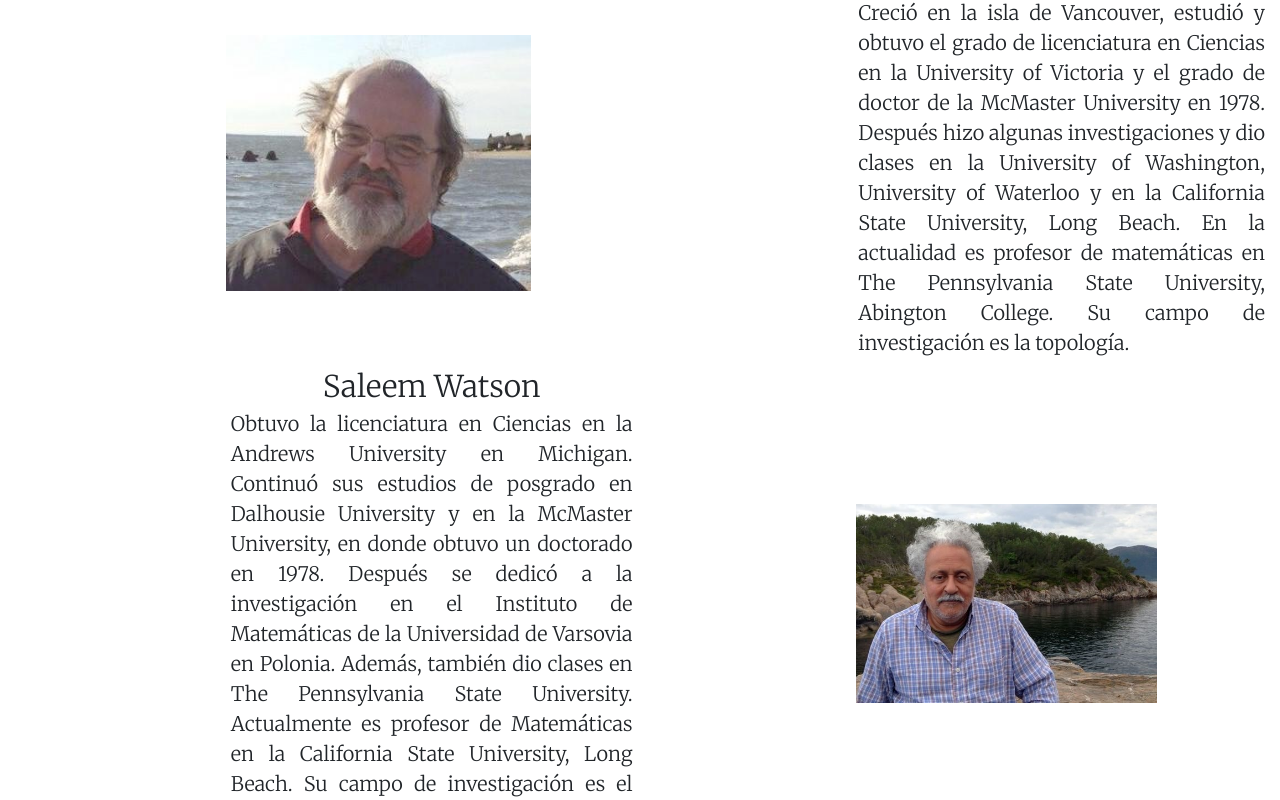
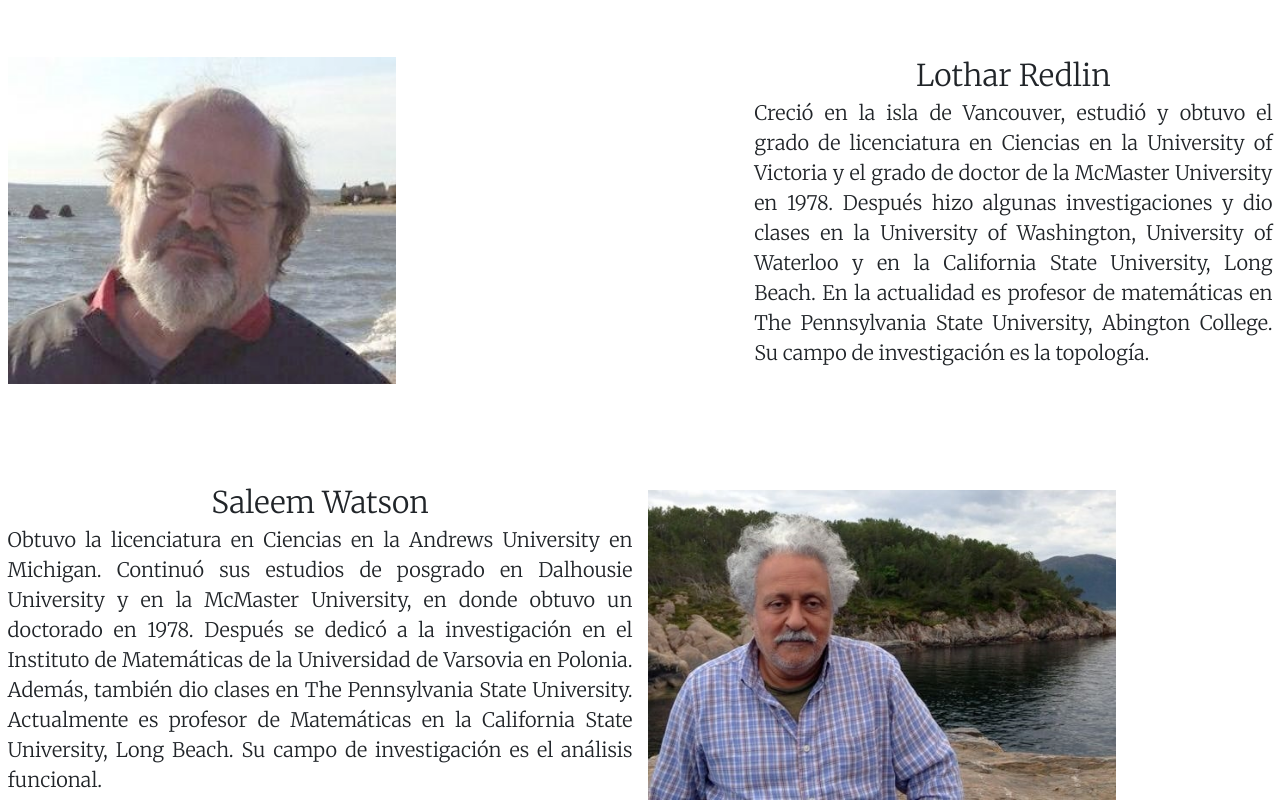
Before and after one commit to luciomolinae/proyecto-final-dw, a website: page autores.html in a window 1280 px wide. Shown: the part 725-1525 px from the top of the page. Drawn offline with nearby package versions, Linux system fonts and the light colour scheme.

Commit message:
arreglo en imágenes

```diff
--- a/autores.html
+++ b/autores.html
@@ -88,7 +88,7 @@
 
     <!-- Section Autores -->
 
-    <div class="auto-text container-fluid parallax image-1">
+    <div class="auto-text container-fluid">
       <div class="row justify-content-around">
         <div class="col offset-2">
           <section id="section-one"></section>
@@ -97,20 +97,17 @@
             Estudió en la University of Toronto y en la Stanford University, dio clases en la University of London y ahora es maestro de laMcMaster University. Su campo de investigación es el análisis armónico.Es autor de la serie mejor vendida de libros de texto de cálculo. La serie está publicada por Brooks/Cole y comprende Calculus, 5th Ed., Calculus: Early Transcendentals, 5th Ed. y Calculus: Concepts and Contexts, 3rd Ed., así como una serie de libros de texto para matemáticas de bachillerato.
             </p>
         </div>
-        <div data-aos="flip-left"
-        data-aos-easing="ease-out-cubic"
-        data-aos-duration="2000" class="col offset-2 align-self-center">
+        <div class="col offset-2 align-self-center div-foto">
           <img class="foto" src="assets/james-png.png" alt="fotografía de James Stewart">
         </div>
       </div>
+    </div>
 
 
 
-      <div class="auto-text container-fluid parallax image-2">
+      <div class="auto-text container-fluid ">
         <div class="row justify-content-around">
-        <div data-aos="flip-right"
-          data-aos-easing="ease-out-cubic"
-          data-aos-duration="2000" class="col offset-2 align-self-center">
+        <div class="col  align-self-center div-foto">
           <img class="foto" src="assets/lothar-png.png" alt="fotografía de Lothar Redlin">
           </div>
 
@@ -133,16 +130,17 @@
           </div>
 
         </div>
+      </div>
 
 
 
 
 
-        <div class="auto-text container-fluid parallax image-3">
+        <div class="auto-text container-fluid ">
           <div class="row justify-content-around">
 
 
-            <div class="col offset-2">
+            <div class="col">
               <section id="section-three"></section>
               <h2 class="text-center">Saleem Watson</h2>
               <p>Obtuvo la licenciatura en Ciencias en la Andrews University en Michigan. Continuó sus
@@ -155,9 +153,7 @@
               investigación es el análisis funcional.</p>
             </div>
 
-            <div data-aos="flip-left"
-            data-aos-easing="ease-out-cubic"
-            data-aos-duration="2000" class="align-self-center col offset-2">
+            <div class="align-self-center col div-foto">
             <img class="foto" src="assets/saleem-png.png" alt="fotografía de Saleem Watson">
             </div>
 
--- a/scss/pages/_auto.scss
+++ b/scss/pages/_auto.scss
@@ -23,8 +23,11 @@
        text-align: justify;
 
     }
-    .foto{
+    .div-foto{
+        .foto{
         width: 75%;
+        }
+
 
     }
 
```
Also changed, not shown: unidades.html (+1 -1 lines), css/style.css, 1 other file.
